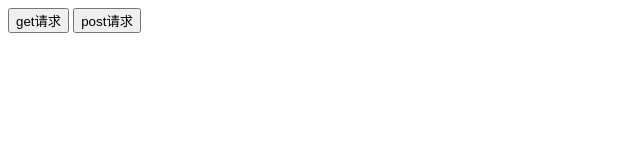
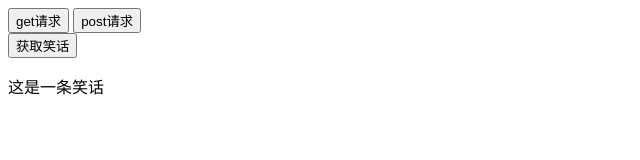
Before and after one commit to yaowen369/VueLearnDemo, a plain HTML site: page index_axios_demo.html in a window 1280 px wide. Shown: the whole page, without its empty margins (0-640 px from the left). Drawn offline with nearby package versions, Linux system fonts and the light colour scheme.

Commit message:
课程26,axios+vue的demo

```diff
--- a/index_axios_demo.html
+++ b/index_axios_demo.html
@@ -14,6 +14,12 @@
     <div id="app">
         <input type="button" value="get请求" class="get">
         <input type="button" value="post请求" class="post">
+
+        <br>
+
+        <input type="button" value="获取笑话" @click="getJoke">
+
+        <p> {{joke}} </p>
     </div>
 
     <!-- 开发环境版本，包含了有帮助的命令行警告 -->
@@ -21,6 +27,36 @@
 
     <script src="https://unpkg.com/axios/dist/axios.min.js"></script>
 
+
+    <script>
+        var tmpVar = new Vue({
+            el: "#app",
+            data: {
+                joke: "这是一条笑话",
+            },
+            methods: {
+                getJoke: function () {
+                    console.log(" 外面 this= " + this);
+                    console.log(" 外面joke this.joke= " + this.joke);
+
+                    var that = this;
+
+                    axios.get("https://autumnfish.cn/api/joke/list?num=1")
+                        .then(function (response) {
+                            console.log(response);
+
+                            console.log(" 里面 111  joke this.joke= " + this.joke);
+                            that.joke = response.data.jokes[0];
+
+
+                        }, function (err) {
+                            console.log(err);
+                            this.joke = "获取笑话失败";
+                        })
+                }
+            }
+        });
+    </script>
 
 
     <script>
```
